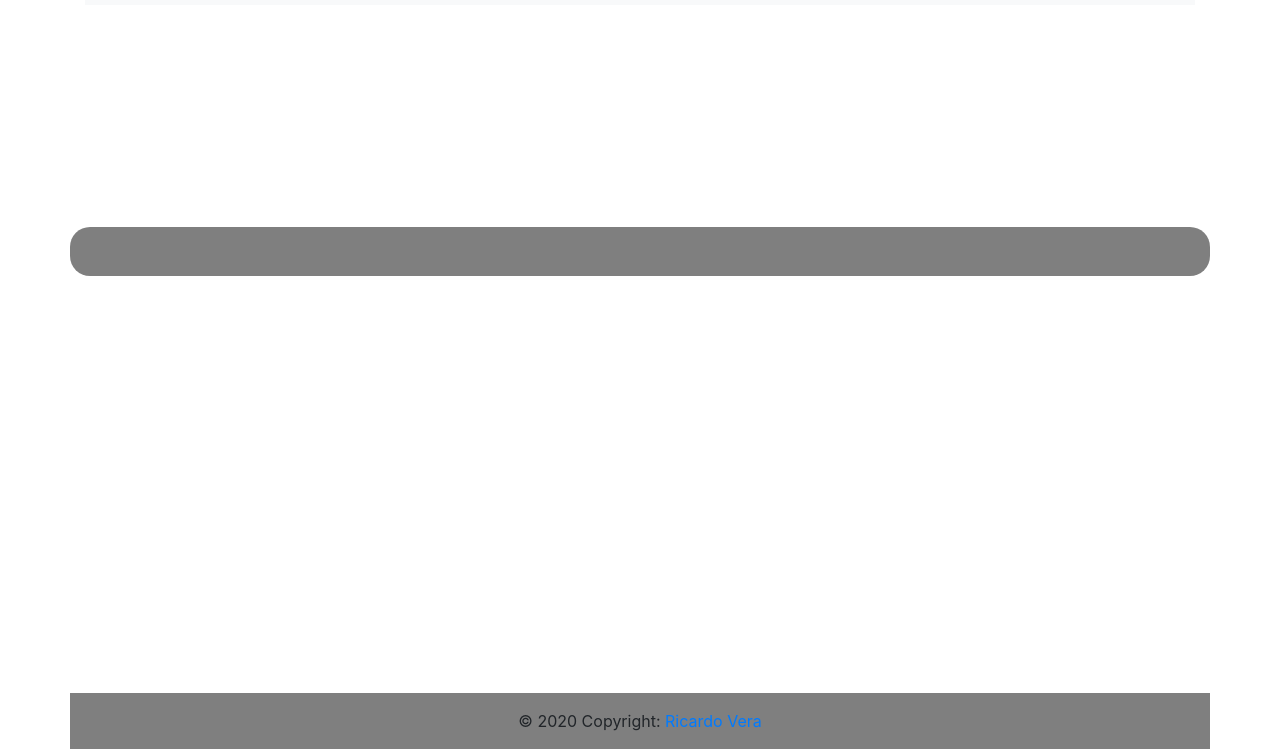
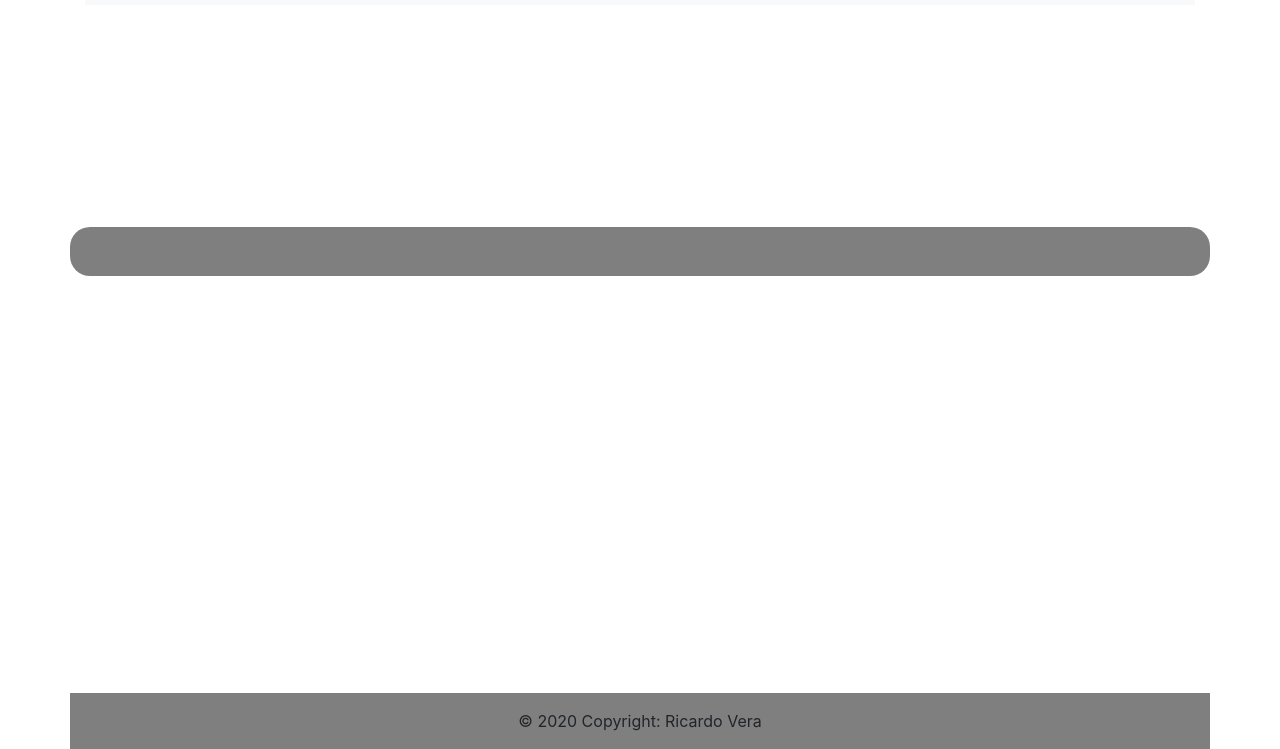
Before and after one commit to ricardo123321/WEATHER-APP, a website built with webpack: page dist/index.html in a window 1280 px wide. Shown: the part 51-800 px from the top of the page. Built offline with nearby package versions, Linux system fonts and the light colour scheme.

Commit message:
Update index.html

```diff
--- a/dist/index.html
+++ b/dist/index.html
@@ -22,7 +22,7 @@
 </body>
 <footer class="page-footer text-center ftpage">
   <div class="footer-copyright py-3 container footbg">© 2020 Copyright:
-    <a href="https://mdbootstrap.com/"> Ricardo Vera</a>
+    <span> Ricardo Vera</span>
   </div>
 </footer>
 </html>
```
